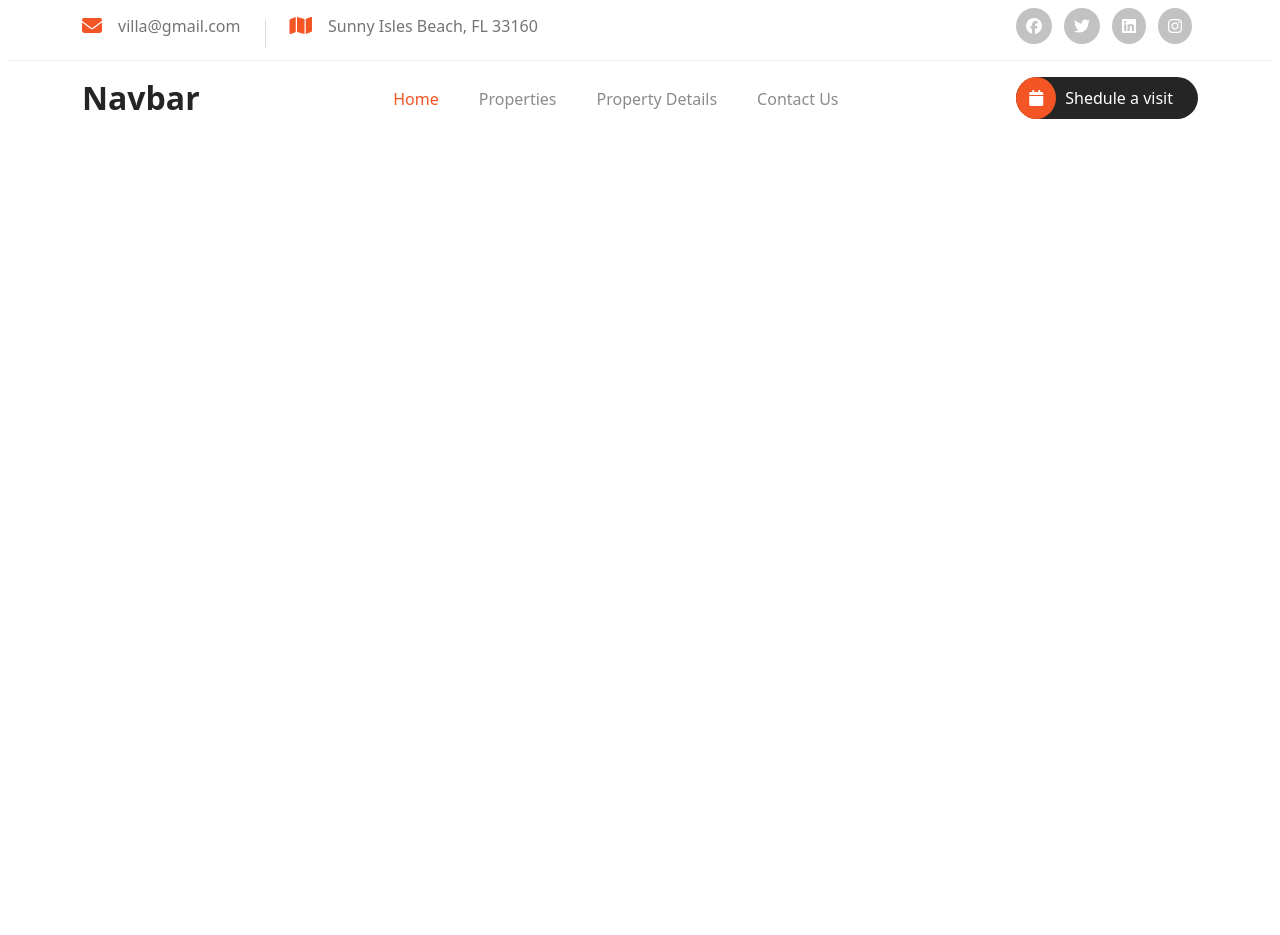
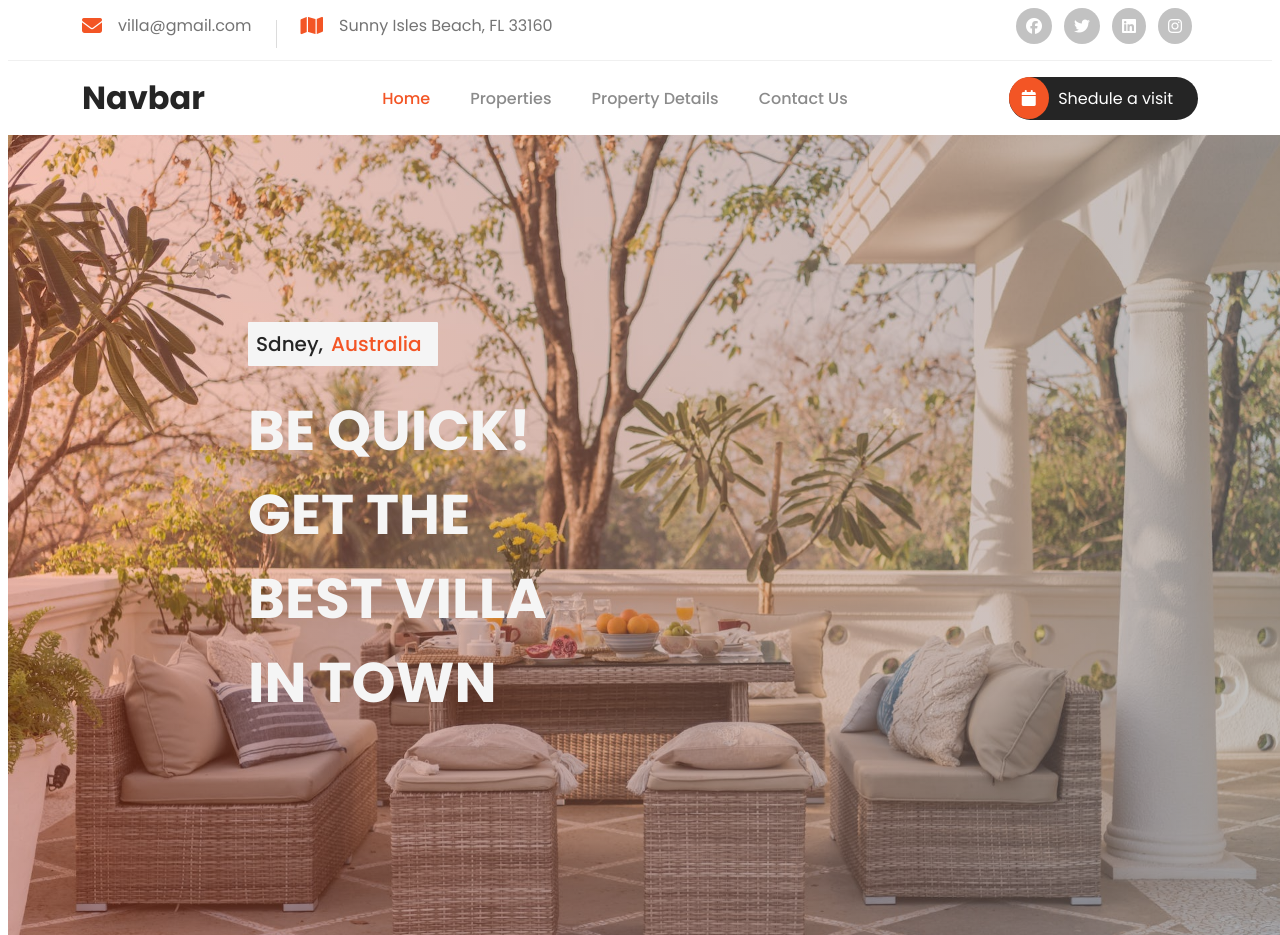
Before and after one commit to SumiyaRahman/vila_agency_templete, a plain HTML site: page index.html in a window 1280 px wide. Before the commit the page ends 800 px from the top, so only its background shows below. Drawn offline with nearby package versions, Linux system fonts and the light colour scheme.

Commit message:
hero section

```diff
--- a/CSS/style.css
+++ b/CSS/style.css
@@ -1,7 +1,9 @@
+@import url('https://fonts.googleapis.com/css2?family=Poppins:wght@100;200;300;400;500;600;700;800;900&display=swap');
 *{
     margin: 0;
     padding: 0;
     box-sizing: border-box;
+    font-family: 'Poppins', sans-serif;
 }
 .add-sec{
     display: flex;
@@ -79,3 +81,39 @@
 .visit a span{
     padding-left: 5px;
 }
+
+/* hero section */
+.villa-pic{
+    background: linear-gradient(to left, #8080807e, #f3552556), url("../IMAGE/img1.jpg");
+    background-position: center;
+    background-repeat: no-repeat;
+    background-size: cover;
+    width: 100%;
+    height: 100vh;
+}
+.villa-pic{
+    display: flex;
+    align-items: center;
+}
+.villa-add{
+    padding-left: 15rem;
+}
+.villa-add span{
+    background-color: #f5f5f5;
+    padding: 8px;
+    border-radius: 1px;
+    color: #252525;
+    font-size: 20px;
+    font-weight: 500;
+}
+.villa-add .countryName{
+    color: #F35525;
+}
+.villa-add .villa-short-msg{
+    margin-top: 30px;
+}
+.villa-add .villa-short-msg p{
+    font-size: 3.5rem;
+    font-weight: 700;
+    color: #f5f5f5;
+}
--- a/index.html
+++ b/index.html
@@ -104,6 +104,19 @@
       </nav>
     </header>
 
+    <!-- hero section -->
+    <section class="hero-sec">
+      <div class="mx-2 villa-pic">
+        <div class="villa-add">
+          <div class="villa-cotry">
+            <span>Sdney,<span class="countryName">Australia</span></span>
+          </div>
+          <div class="villa-short-msg">
+            <p>BE QUICK!<br />GET THE<br />BEST VILLA<br />IN TOWN</p>
+          </div>
+        </div>
+      </div>
+    </section>
     <!-- bootstrap -->
     <script
       src="https://cdn.jsdelivr.net/npm/bootstrap@5.3.2/dist/js/bootstrap.bundle.min.js"
```
Also changed, not shown: IMAGE/img1.jpg (added).
